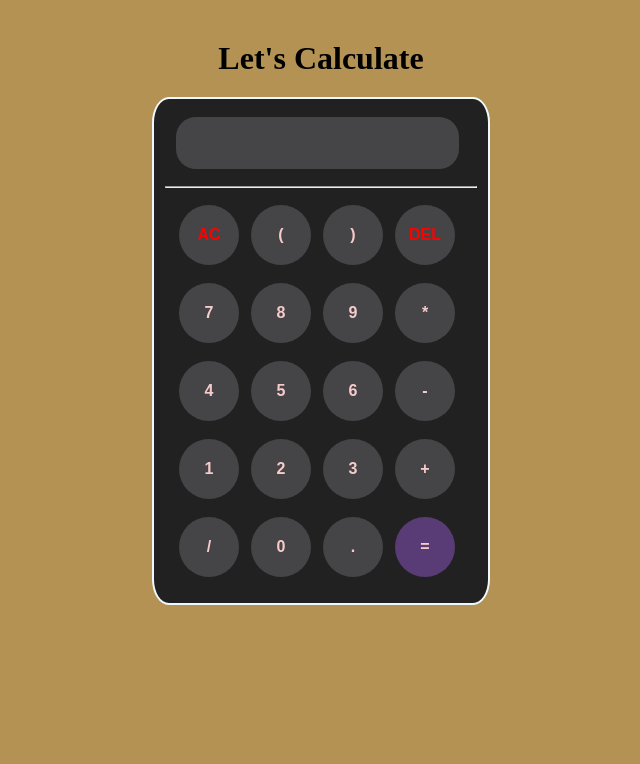
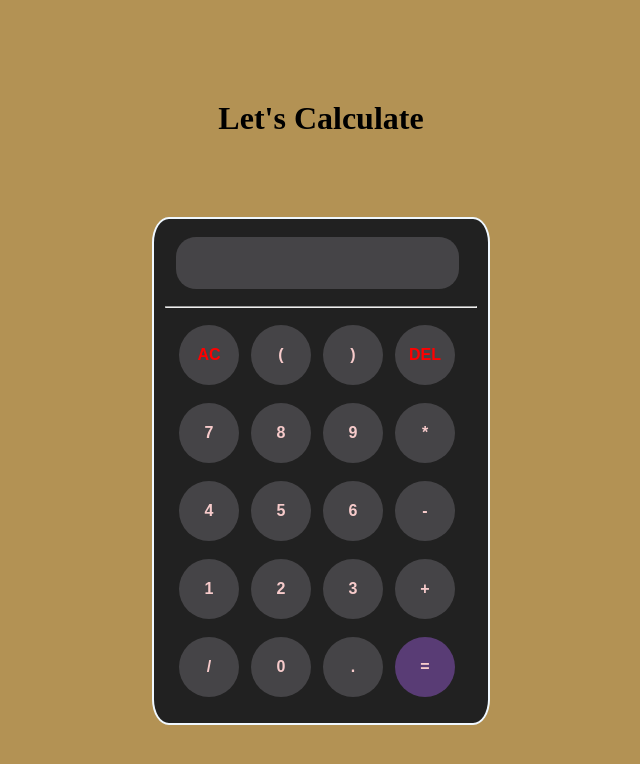
Before and after one commit to Aditi792/Calculator-, a plain HTML site: page index.html in a window 1280 px wide. Shown: the whole page, without its empty margins (319-959 px from the left). Drawn offline with Linux system fonts and the light colour scheme.

Commit message:
Update style.css

```diff
--- a/style.css
+++ b/style.css
@@ -22,7 +22,7 @@ body{
     overflow: hidden;
 }
 h1{
-    margin: 20px 0px;
+    margin: 5rem 0rem;
     text-align: center;
     font-weight: bold;
     padding: px 0px;
```
